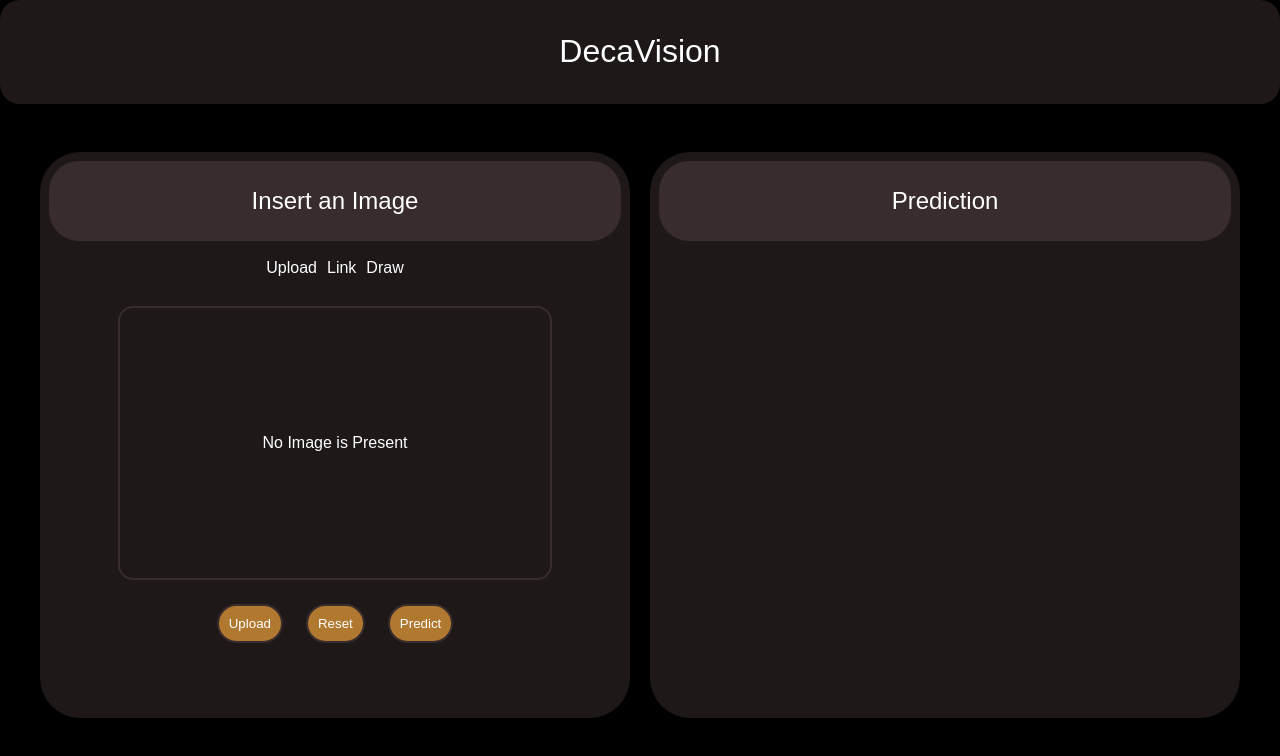
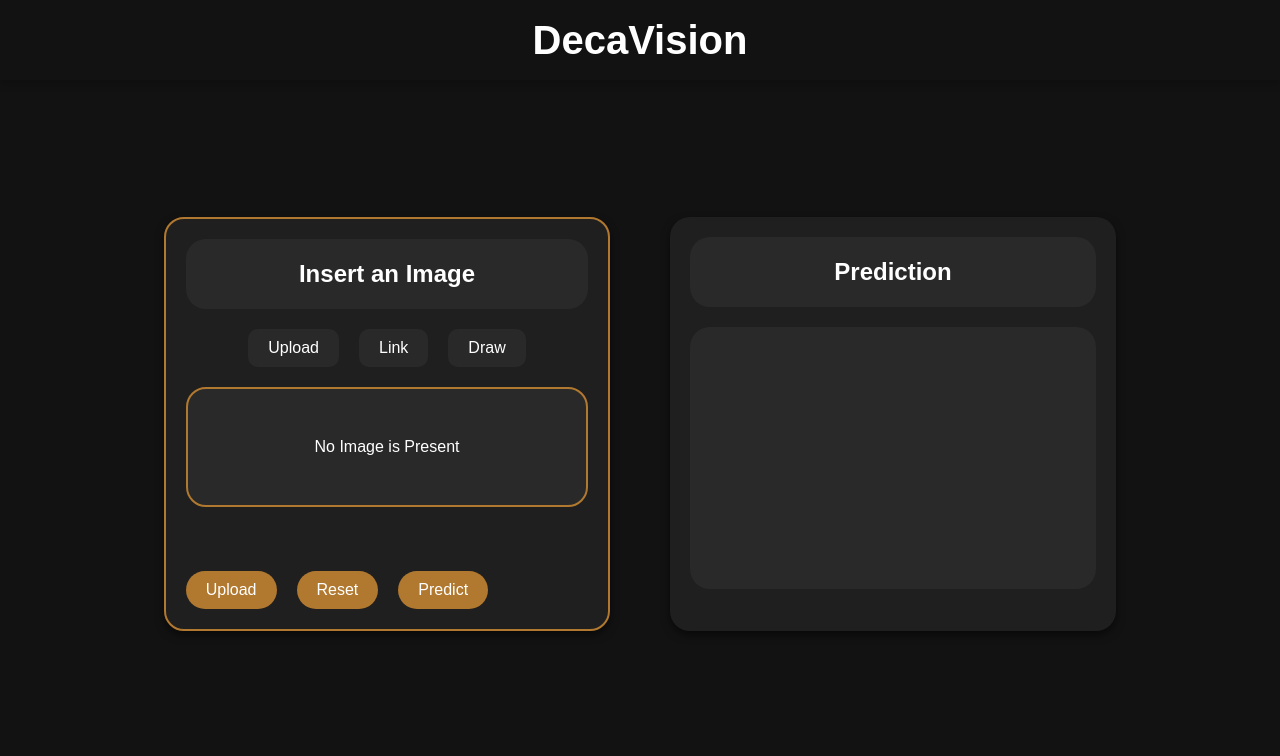
Before and after one commit to Hemantcoder2005/0to9DigitRecognition, a plain HTML site: page index.html in a window 1280 px wide. Drawn offline with Linux system fonts and the light colour scheme.

Commit message:
ui updated

```diff
--- a/style.css
+++ b/style.css
@@ -5,130 +5,139 @@
     color: white;
 }
 
-html,
-body {
+html, body {
     height: 100%;
-    font-family: sans-serif;
-    background-color: black;
+    font-family: 'Arial', sans-serif;
+    background-color: #121212;
+    overflow: hidden;
 }
 
 .border {
-    border: red 2px solid;
+    border: #b1782f 2px solid;
 }
 
 .navbar {
-    height: 13%;
+    height: 10%;
     width: 100%;
     position: fixed;
     top: 0;
     z-index: 1000;
-    background-color: rgb(30, 24, 24);
+    /* background-color: #1f1f1f; */
     display: flex;
     align-items: center;
-    justify-content: space-between;
-    padding: 0 2rem;
-    border-radius: 20px;
+    justify-content: center;
+    box-shadow: 0px 4px 8px rgba(0, 0, 0, 0.2);
 }
 
 .heading {
-    flex: 6;
-    height: 56%;
-    display: flex;
-    align-items: center;
-    justify-content: center;
-    font-size: xx-large;
+    font-size: 2.5rem;
+    font-weight: bold;
 }
 
 .main {
-    height: 87%;
-    margin-top: 87px;
+    height: 90%;
+    margin-top: 5%;
     padding: 20px;
-}
-
-.main-items {
-    height: 100%;
-    width: 100%;
-    display: flex;
-    align-items: center;
-    justify-content: center;
-    padding: 20px;
-    gap: 20px;
-}
-
-.upload,
-.predict {
-    width: 50%;
-    height: 92%;
-    margin: auto;
-}
-
-.makeBox {
-    background-color: rgb(30, 24, 24);
-    border: solid 1px rgb(30, 24, 24);
-    border-radius: 40px;
-    padding: 8px;
-}
-
-.main-heading {
-    border-radius: 30px;
-    height: 80px;
-    display: flex;
-    align-items: center;
-    justify-content: center;
-    background-color: #392c2c; /* Adjusted color */
-    font-size: x-large;
-}
-.select-option{
-    height: 55px;
-    gap: 10px;
-    padding: 5px;
-
-}
-.imagePreview{
-    margin: auto;
-    margin-top: 10px;
-    width: 76%;
-    height: 50%;
-    border:#392c2c 2px solid;
-    border-radius: 15px;
-
-}
-.box{
-    height: 100%;
-}
-
-.mssgUpload{
-    padding: 12px;
-}
-
-.make-center{
     display: flex;
     align-items: center;
     justify-content: center;
 }
-input[type="file"] {
-    display: none;
+
+.main-items {
+    width: 80%;
+    display: flex;
+    justify-content: space-around;
+    gap: 20px;
 }
 
-.uploadImg{
+.upload, .predict {
+    width: 45%;
+    height: auto;
+    padding: 20px;
+}
+
+.makeBox {
+    background-color: #1f1f1f;
+    border-radius: 20px;
+    padding: 20px;
+    box-shadow: 0px 4px 8px rgba(0, 0, 0, 0.5);
+}
+
+.main-heading {
+    height: 70px;
+    display: flex;
+    align-items: center;
+    justify-content: center;
+    background-color: #292929;
+    border-radius: 20px;
+    font-size: 1.5rem;
+    font-weight: bold;
+    margin-bottom: 20px;
+}
+
+.select-option {
+    display: flex;
+    justify-content: center;
+    gap: 20px;
+    margin-bottom: 20px;
+}
+
+.state {
+    cursor: pointer;
+    padding: 10px 20px;
+    background-color: #292929;
+    border-radius: 10px;
+    transition: background-color 0.3s;
+}
+
+.state:hover {
     background-color: #b1782f;
-    padding: 10px;
-    border:#392c2c 2px solid;
+}
+
+.imagePreview {
+    margin: 20px auto;
+    width: 100%;
+    height: 120px;
+    background-color: #292929;
+    border: 2px solid #b1782f;
+    border-radius: 20px;
+    display: flex;
+    align-items: center;
+    justify-content: center;
+}
+
+.uploadMe {
+    display: flex;
+    gap: 20px;
+    margin-top: 20px;
+}
+
+.uploadImg {
+    background-color: #b1782f;
+    padding: 10px 20px;
+    border: none;
     border-radius: 20px;
     cursor: pointer;
-
+    font-size: 1rem;
+    transition: background-color 0.3s;
 }
 
-.state{
-    cursor: pointer;
+.uploadImg:hover {
+    background-color: #d49448;
 }
 
-.uploadMe{
-    gap:23px;
+.mssgUpload {
+    padding: 12px;
+    text-align: center;
 }
 
-.prediction{
-    height: 300px;
-    font-size: 90px;
+.prediction {
+    height: 70%;
+    font-size: 2rem;
     margin-top: 20px;
+    display: flex;
+    align-items: center;
+    justify-content: center;
+    background-color: #292929;
+    border-radius: 20px;
 }
```
